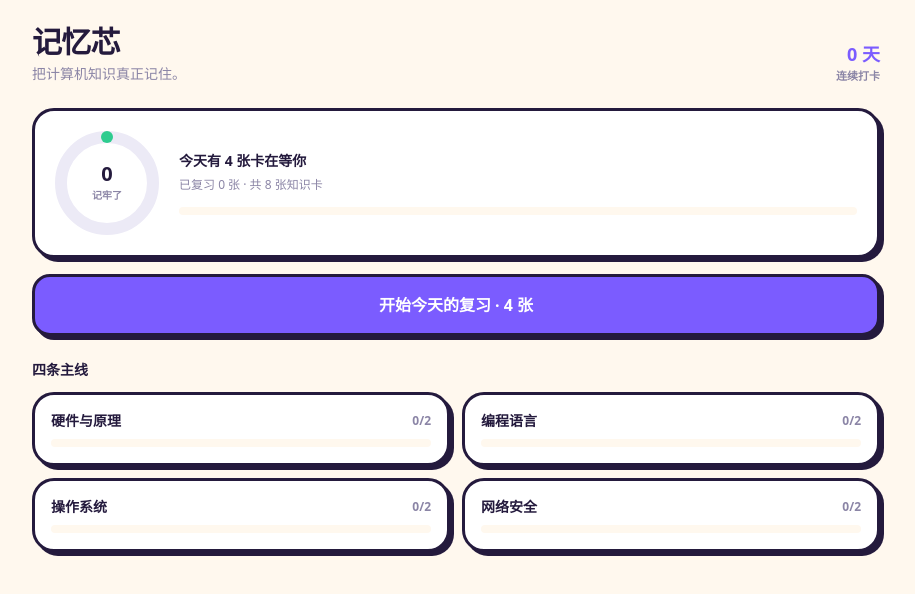
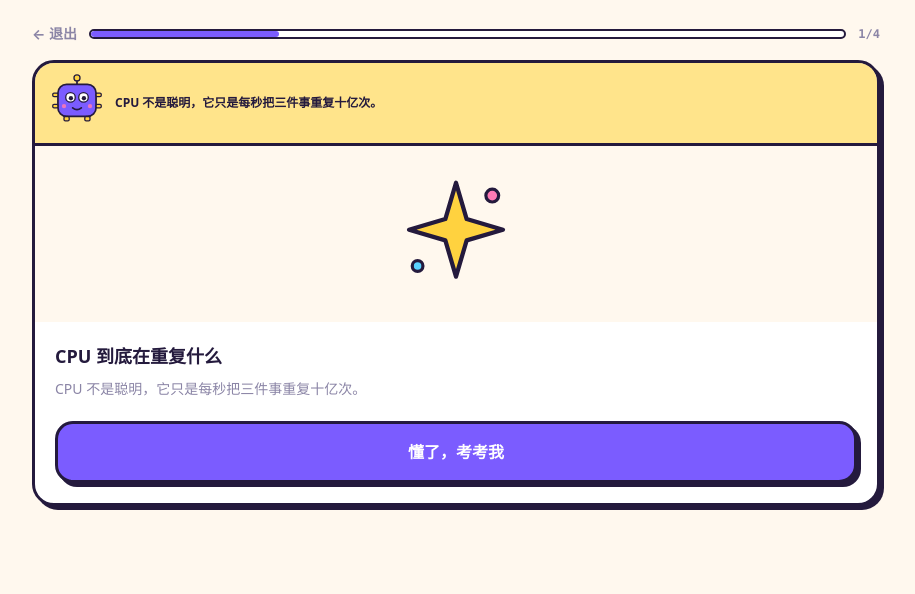
Before and after one commit to 839194950/computer-studying, a React (Vite) app: page /study in a window 1280 px wide. Before the commit this address led to /. Shown: the top 594 px of the page, without its empty margins (184-1099 px from the left). Built offline with nearby package versions, Linux system fonts and the light colour scheme.

Commit message:
feat(study): card flow with answer feedback and requeueing

```diff
--- a/src/app/App.tsx
+++ b/src/app/App.tsx
@@ -1,6 +1,7 @@
 import { BrowserRouter, Navigate, Route, Routes } from 'react-router-dom';
 import { MotionConfig } from 'framer-motion';
 import { HomePage } from '../features/home/HomePage';
+import { StudyPage } from '../features/study/StudyPage';
 
 export function App() {
   return (
@@ -8,6 +9,7 @@ export function App() {
       <BrowserRouter>
         <Routes>
           <Route path="/" element={<HomePage />} />
+          <Route path="/study" element={<StudyPage />} />
           <Route path="*" element={<Navigate to="/" replace />} />
         </Routes>
       </BrowserRouter>
--- /dev/null
+++ b/src/features/study/StudyPage.tsx
@@ -0,0 +1,182 @@
+import { useRef, useState } from 'react';
+import { Link } from 'react-router-dom';
+import { motion } from 'framer-motion';
+import { Screen } from '../../components/Screen';
+import { Button } from '../../components/Button';
+import { StickerCard } from '../../components/StickerCard';
+import { Mascot } from '../../illustrations/Mascot';
+import { getIllustration } from '../../illustrations/registry';
+import { ALL_CARDS, TRACKS, getCard } from '../../content';
+import { useStore } from '../../store/useStore';
+import { buildQueue } from '../../lib/queue';
+import { answerRunner, startRunner, type Runner } from './queueMachine';
+
+type Phase = 'explain' | 'question' | 'feedback' | 'done';
+
+const LETTERS = ['A', 'B', 'C', 'D'];
+
+export function StudyPage() {
+  const answer = useStore((s) => s.answer);
+  const finishSession = useStore((s) => s.finishSession);
+  const progress = useStore((s) => s.progress);
+  const settings = useStore((s) => s.settings);
+  const streak = useStore((s) => s.streak);
+
+  const [runner, setRunner] = useState<Runner>(() =>
+    startRunner(buildQueue(TRACKS, progress, { newLimit: settings.newCardsPerDay, now: Date.now() })),
+  );
+  const [phase, setPhase] = useState<Phase>(runner.done ? 'done' : 'explain');
+  const [picked, setPicked] = useState<number | null>(null);
+  const [finished, setFinished] = useState(false);
+  const total = useRef(runner.items.length);
+
+  const current = runner.items[runner.index];
+  const card = current ? getCard(current.cardId) : undefined;
+  const Illustration = getIllustration(card?.illustration ?? 'spark');
+  const isCorrect = picked !== null && card ? picked === card.answerIndex : false;
+
+  function pick(index: number) {
+    if (!card || phase !== 'question') return;
+    setPicked(index);
+    setPhase('feedback');
+    answer(card.id, index === card.answerIndex);
+  }
+
+  function advance() {
+    if (!card) return;
+    const next = answerRunner(runner, card.id, isCorrect);
+    setRunner(next);
+    setPicked(null);
+    if (next.done) {
+      if (!finished) {
+        finishSession(ALL_CARDS.length);
+        setFinished(true);
+      }
+      setPhase('done');
+    } else {
+      setPhase('explain');
+    }
+  }
+
+  if (phase === 'done' || !card) {
+    return (
+      <>
+        <Screen>
+          <StickerCard tone="paper" className="flex flex-col items-center gap-3 p-8 text-center">
+            <Mascot mood={finished ? 'happy' : 'sleep'} size={110} />
+            <h1 className="text-xl font-black text-ink">
+              {total.current === 0 ? '今天没有要复习的卡' : '这一轮清空了'}
+            </h1>
+            <p className="text-sm leading-relaxed text-muted">
+              完成 {total.current} 张 · 连续打卡 {streak.current} 天
+            </p>
+            <div className="mt-2 flex w-full flex-col gap-3 sm:flex-row">
+              <Link to="/" className="flex-1">
+                <Button full>回学习台</Button>
+              </Link>
+              <Link to="/map" className="flex-1">
+                <Button full variant="ghost">
+                  去地图看看
+                </Button>
+              </Link>
+            </div>
+          </StickerCard>
+        </Screen>
+      </>
+    );
+  }
+
+  return (
+    <Screen>
+      <div className="mb-4 flex items-center gap-3">
+        <Link to="/" className="text-sm font-bold text-muted">
+          ← 退出
+        </Link>
+        <div className="h-2.5 flex-1 overflow-hidden rounded-full border-2 border-ink bg-white">
+          <motion.div
+            className="h-full rounded-full bg-brand"
+            animate={{ width: `${((runner.index + 1) / Math.max(1, runner.items.length)) * 100}%` }}
+            transition={{ duration: 0.25 }}
+          />
+        </div>
+        <span className="font-mono text-xs font-bold text-muted">
+          {runner.index + 1}/{runner.items.length}
+        </span>
+      </div>
+
+      <StickerCard className="overflow-hidden">
+        <div className="flex items-center gap-3 border-b-[3px] border-ink bg-sun/60 px-4 py-3">
+          <Mascot mood={phase === 'feedback' ? (isCorrect ? 'happy' : 'confused') : 'idle'} size={52} />
+          <p className="text-xs font-bold leading-relaxed text-ink">
+            {phase === 'explain' ? card.explain : phase === 'question' ? '想清楚再点，不要猜。' : isCorrect ? '答对了，记忆加深。' : '答错了，这张会再回来。'}
+          </p>
+        </div>
+
+        <div className="flex justify-center bg-paper px-6 py-6">
+          <Illustration className="h-32 w-auto" />
+        </div>
+
+        <div className="p-5">
+          {phase === 'explain' ? (
+            <>
+              <h2 className="text-lg font-black text-ink">{card.title}</h2>
+              <p className="mt-2 text-sm leading-relaxed text-muted">{card.explain}</p>
+              <Button full size="lg" className="mt-5" onClick={() => setPhase('question')}>
+                懂了，考考我
+              </Button>
+            </>
+          ) : (
+            <>
+              <h2 className="text-lg font-black text-ink">{card.question}</h2>
+              <div className="mt-4 space-y-2.5">
+                {card.options.map((option, index) => {
+                  const chosen = picked === index;
+                  const showCorrect = phase === 'feedback' && index === card.answerIndex;
+                  const showWrong = phase === 'feedback' && chosen && !isCorrect;
+                  return (
+                    <button
+                      key={index}
+                      type="button"
+                      disabled={phase === 'feedback'}
+                      onClick={() => pick(index)}
+                      className={[
+                        'flex w-full items-center gap-3 rounded-sticker border-[3px] border-ink px-3 py-3 text-left text-sm font-bold transition-transform',
+                        showCorrect
+                          ? 'bg-mint text-ink'
+                          : showWrong
+                            ? 'bg-pink text-ink'
+                            : 'bg-white text-ink active:translate-x-[2px] active:translate-y-[2px]',
+                        phase === 'question' ? 'shadow-pop-sm' : '',
+                      ].join(' ')}
+                    >
+                      <span className="flex h-7 w-7 shrink-0 items-center justify-center rounded-full border-2 border-ink bg-paper font-mono text-xs">
+                        {LETTERS[index]}.
+                      </span>
+                      {option}
+                    </button>
+                  );
+                })}
+              </div>
+
+              {phase === 'feedback' && (
+                <motion.div
+                  initial={{ opacity: 0, y: 6 }}
+                  animate={{ opacity: 1, y: 0 }}
+                  className="mt-4 rounded-sticker border-[3px] border-ink bg-paper p-3"
+                >
+                  <p className="text-xs leading-relaxed text-ink">{card.explanation}</p>
+                </motion.div>
+              )}
+
+              {phase === 'feedback' && (
+                <Button full size="lg" className="mt-4" onClick={advance}>
+                  {runner.items.length === 1 ? '完成' : '下一张'}
+                </Button>
+              )}
+            </>
+          )}
+        </div>
+      </StickerCard>
+    </Screen>
+  );
+}
--- /dev/null
+++ b/src/features/study/queueMachine.ts
@@ -0,0 +1,36 @@
+import type { QueueItem } from '../../lib/queue';
+
+export interface Runner {
+  items: QueueItem[];
+  index: number;
+  done: boolean;
+  wrongs: Record<string, number>;
+}
+
+/** 一张卡在同一轮里连错两次就放过它，避免死循环。 */
+export const MAX_WRONGS_PER_CARD = 2;
+
+export function startRunner(items: QueueItem[]): Runner {
+  return { items, index: 0, done: items.length === 0, wrongs: {} };
+}
+
+export function answerRunner(r: Runner, cardId: string, correct: boolean): Runner {
+  const current = r.items[r.index];
+  if (!current || current.cardId !== cardId) return r;
+
+  if (correct) {
+    const index = r.index + 1;
+    return { ...r, index, done: index >= r.items.length };
+  }
+
+  const count = (r.wrongs[cardId] ?? 0) + 1;
+  const rest = r.items.filter((_, i) => i !== r.index);
+  const wrongs = { ...r.wrongs, [cardId]: count };
+
+  if (count >= MAX_WRONGS_PER_CARD) {
+    const index = Math.min(r.index, rest.length);
+    return { ...r, items: rest, index, wrongs, done: index >= rest.length };
+  }
+
+  return { ...r, items: [...rest, current], wrongs, done: false };
+}
```
Also changed, not shown: 2 other files (tests, documents, lock files or other folders).
